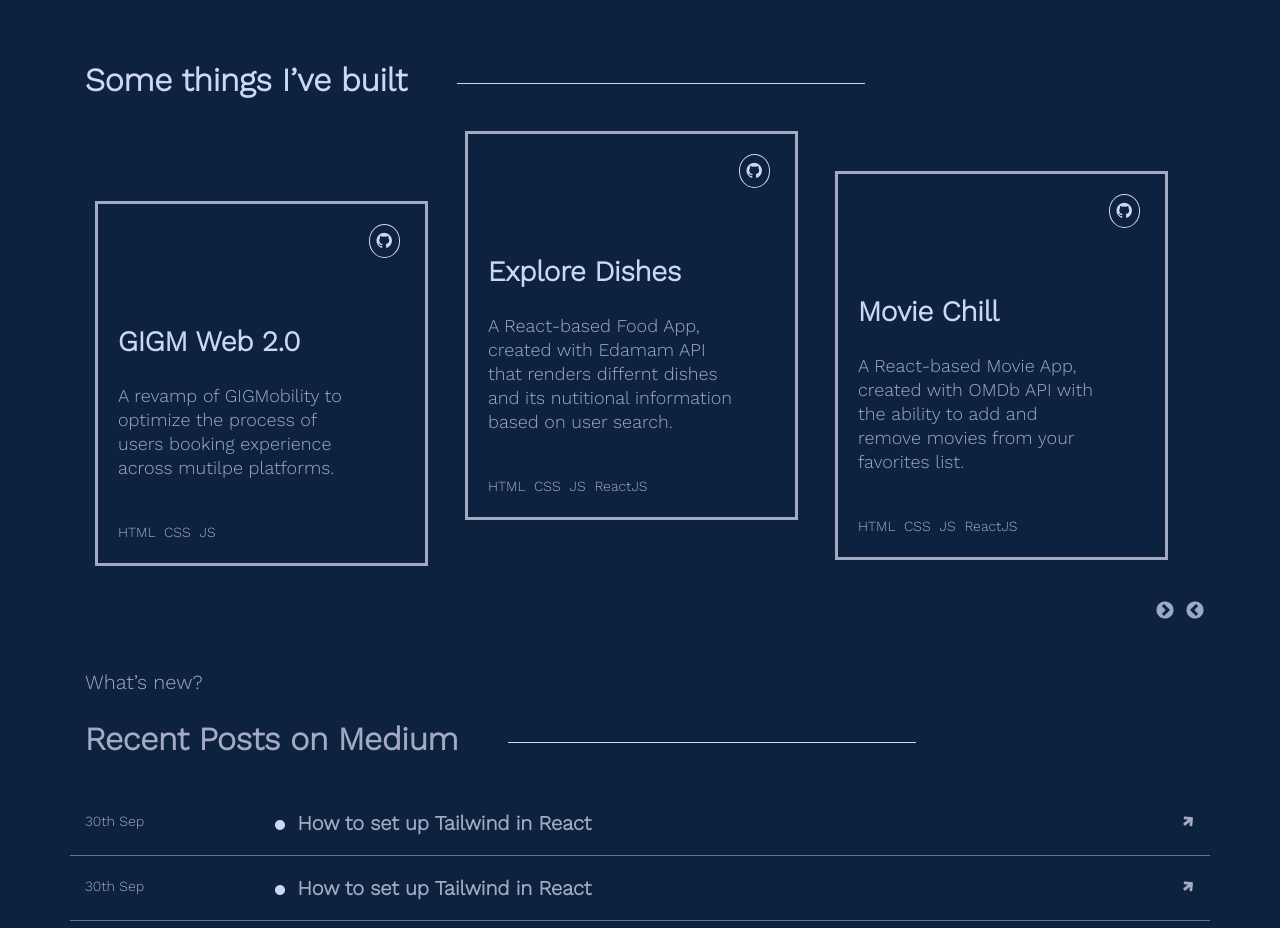
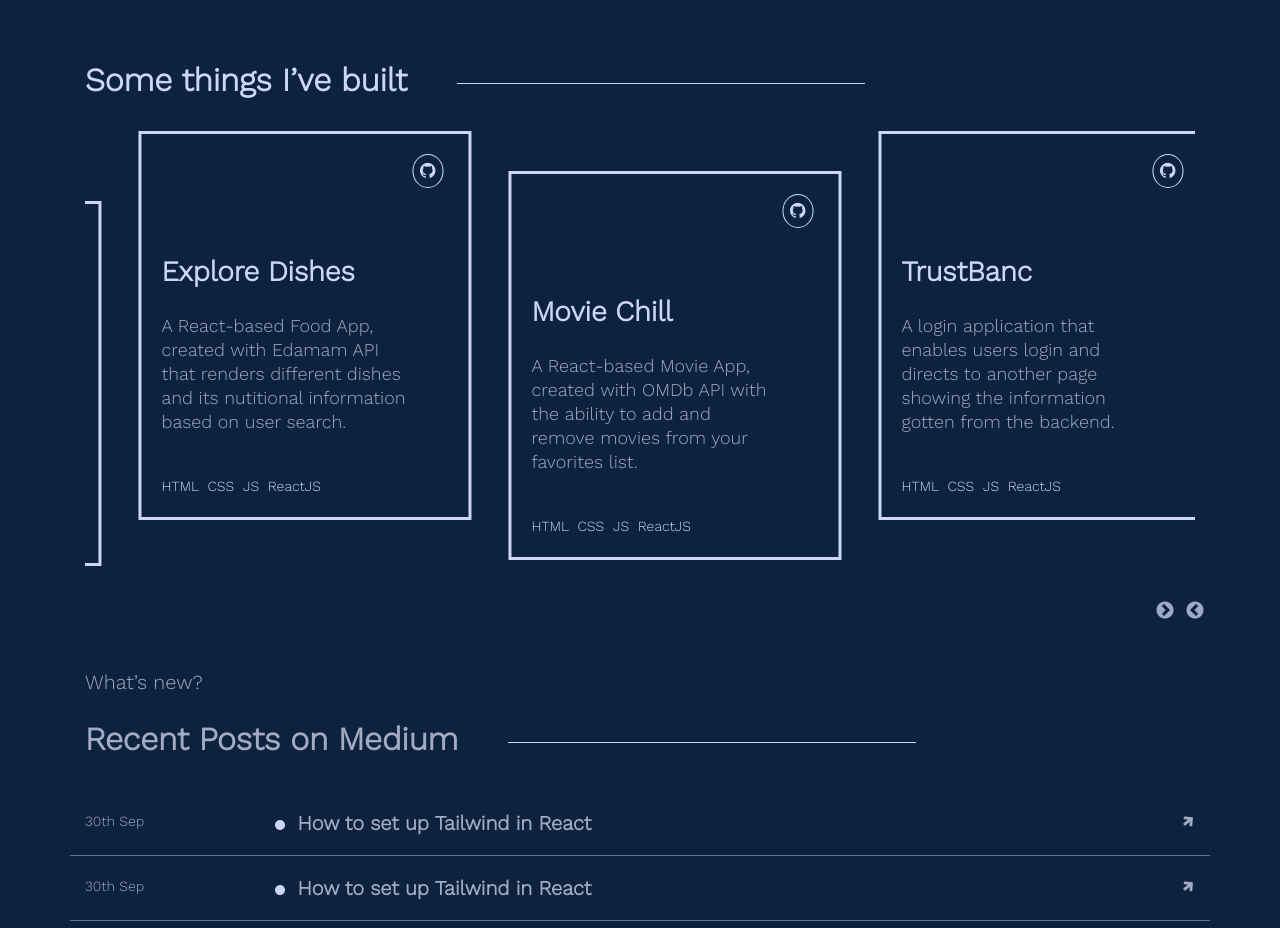
Before and after one commit to Juliet-chime/portfolio, a React (Create React App) app: page / in a window 1280 px wide. Shown: the part 1120-2048 px from the top of the page. Built offline with nearby package versions, Linux system fonts and the light colour scheme.

Commit message:
linked project to netlify

```diff
--- a/src/views/Resumebody/index.css
+++ b/src/views/Resumebody/index.css
@@ -80,6 +80,7 @@
 }
 .intro-icon li a {
   color: #ccd6f6;
+  font-size: 20px;
 }
 
 .funthing {
@@ -140,6 +141,16 @@
   padding: 20px 0;
 }
 
+.linktonetlify{
+ color: #ccd6f6;
+}
+
+.linktonetlify:hover{
+  cursor: pointer;
+  color:#ccd6f6 ;
+  text-shadow: none !important;
+  transform: scale(0.9);
+ }
 .project-slide {
   position: relative;
   max-width: 90%;
@@ -306,4 +317,8 @@ color: #ccd6f6;
   .intro {
     margin-top: 77px;
   }
+  /* .intro-icon li a {
+    color: #ccd6f6;
+    font-size: 20px;
+  } */
 }
--- a/src/views/Resumebody/index.jsx
+++ b/src/views/Resumebody/index.jsx
@@ -51,10 +51,10 @@ const Resume = () => {
   const settings = {
     dots: false,
     infinite: true,
-    speed: 1000,
+    speed: 5000,
     slidesToShow: 3,
     slidesToScroll: 1,
-    autoplay: false,
+    autoplay: true,
     autoplaySpeed: 3000,
     responsive: [
       {
@@ -202,7 +202,8 @@ const Resume = () => {
               <div className="projects">
                 <Slider {...settings}>
 
-                  <div className="project-slide even">
+                 <a href="https://gigmweb2-0.netlify.app" target="blank" className="linktonetlify">
+                 <div className="project-slide even">
                     <div className="d-flex justify-content-end">
                       <div className="somethings-I-built-icon">
                         {/* dummy link */}
@@ -228,7 +229,9 @@ const Resume = () => {
                     <span>CSS &nbsp;</span>
                     <span>JS &nbsp;</span>
                   </div>
+                 </a>
 
+                  <a href="https://analyzefood.netlify.app" target="blank" className="linktonetlify">
                   <div className="project-slide">
                     <div className="d-flex justify-content-end">
                       <div className="somethings-I-built-icon">
@@ -249,15 +252,17 @@ const Resume = () => {
                     <h1>Explore Dishes</h1>
                     <br />
                     <p className="pb-5">
-                    A React-based Food App, created with Edamam API that renders differnt dishes and its nutitional information based on user search.
+                    A React-based Food App, created with Edamam API that renders different dishes and its nutitional information based on user search.
                     </p>
                     <span>HTML &nbsp;</span>
                     <span>CSS &nbsp;</span>
                     <span>JS &nbsp;</span>
                     <span>ReactJS &nbsp;</span>
                   </div>
+                  </a>
 
-                  <div className="project-slide even-1">
+<a href="https://julietmovie.netlify.app" target="blank" className="linktonetlify">
+<div className="project-slide even-1">
                     <div className="d-flex justify-content-end">
                       <div className="somethings-I-built-icon">
                         <a href="https://github.com/Juliet-chime/moviechill">
@@ -284,8 +289,11 @@ const Resume = () => {
                     <span>JS &nbsp;</span>
                     <span>ReactJS &nbsp;</span>
                   </div>
+</a>
 
-                  <div className="project-slide">
+
+                 <a href="https://trustbancloginuser.netlify.app" target="blank" className="linktonetlify">
+                 <div className="project-slide">
                     <div className="d-flex justify-content-end">
                       <div className="somethings-I-built-icon">
                         {/* dummy link here */}
@@ -313,7 +321,9 @@ const Resume = () => {
                     <span>JS &nbsp;</span>
                     <span>ReactJS &nbsp;</span>
                   </div>
+                 </a>
 
+                  <a href="https://elegant-gates-67b1b3.netlify.app/" target="blank" className="linktonetlify">
                   <div className="project-slide">
                     <div className="d-flex justify-content-end">
                       <div className="somethings-I-built-icon">
@@ -342,6 +352,38 @@ const Resume = () => {
                     <span>JS &nbsp;</span>
                     <span>React &nbsp;</span>
                   </div>
+                  </a>
+
+                  <a href="https://objective-khorana-8e8784.netlify.app" target="blank" className="linktonetlify">
+                  <div className="project-slide">
+                    <div className="d-flex justify-content-end">
+                      <div className="somethings-I-built-icon">
+                        {/* dummy link here */}
+                        <a href="https://github.com/Juliet-chime/9jalove">
+                          {" "}
+                          <i class="fa fa-github"></i>
+                        </a>
+                      </div>
+                      {/* <div className="somethings-I-built-icon">
+                        <a href="#">
+                          <i class="fa fa-edit"></i>
+                        </a>
+                      </div> */}
+                    </div>
+                    <br />
+                    <br />
+                    <br />
+                    <h1>9ja Love</h1>
+                    <br />
+                    <p className="pb-5">
+                      A dating site created to find love, happiness and a soulmate
+                    </p>
+                    <span>HTML &nbsp;</span>
+                    <span>CSS &nbsp;</span>
+                    <span>JS &nbsp;</span>
+                    <span>React &nbsp;</span>
+                  </div>
+                  </a>
                 </Slider>
               </div>
             </div>
```
Also changed, not shown: 1 other file (tests, documents, lock files or other folders).
